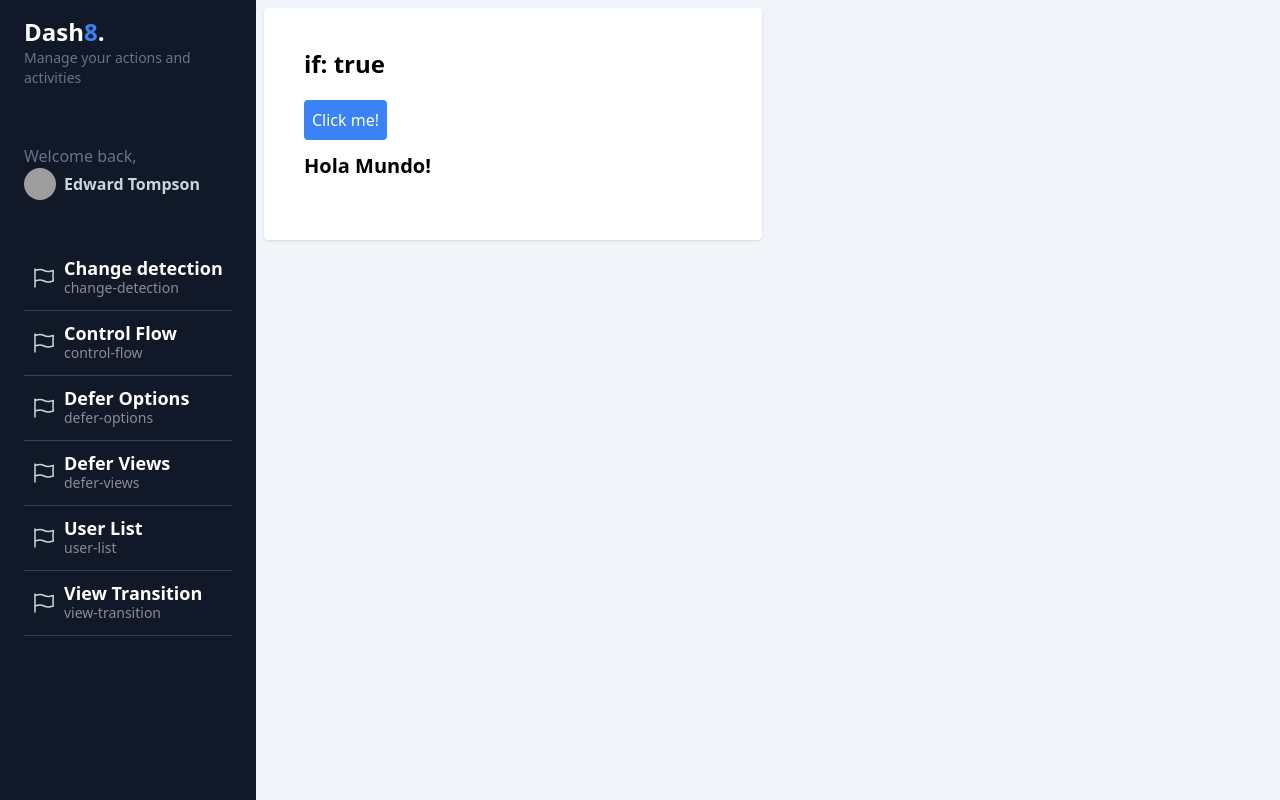
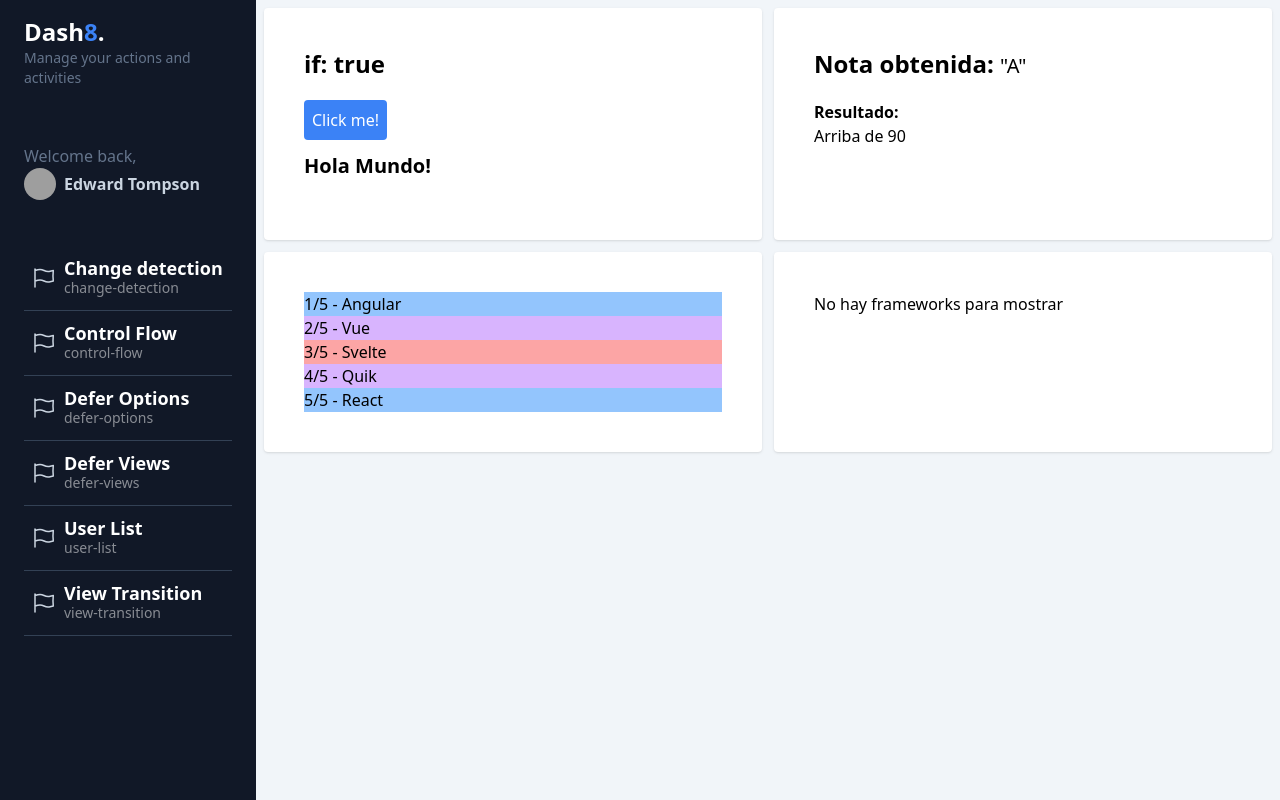
Before and after one commit to FabzDev/dashboard-A17, an Angular app: page /dashboard/control-flow in a window 1280 px wide. Built offline with nearby package versions, Linux system fonts and the light colour scheme; grey boxes are pictures that could not be loaded.

Commit message:
Implemented @switch and @for

```diff
--- a/src/app/dashboard/pages/control-flow/control-flow.component.html
+++ b/src/app/dashboard/pages/control-flow/control-flow.component.html
@@ -1,3 +1,4 @@
+<!-- @if -->
 <section class="grid grid-cols-1 md:grid-cols-2 gap-3">
 
   <div class="bg-white rounded shadow p-10">
@@ -9,11 +10,64 @@
     </button>
 
     @if(controlSignal()){
-      <h1 class="mt-3 text-xl font-bold mb-5">Hola Mundo!</h1>
+    <h1 class="mt-3 text-xl font-bold mb-5">Hola Mundo!</h1>
     } @else {
-      <h2 class="mt-3 text-xl font-bold mb-5">*********</h2>
+    <h2 class="mt-3 text-xl font-bold mb-5">*********</h2>
     }
 
   </div>
 
+  <!-- @switch -->
+  <div class="bg-white rounded shadow p-10">
+    <h1 class="text-2xl font-bold mb-5">Nota obtenida: <span class="text-xl font-medium">"{{grade()}}"</span></h1>
+    <h1 class="ext-xl font-bold">Resultado: </h1>
+    @switch (grade()) {
+      @case ('A') {
+        <h1>Arriba de 90</h1>
+      }
+      @case ('B') {
+        <h1>Arriba de 80</h1>
+      }
+      @default {
+        <h1>Reprobado</h1>
+      }
+    }
+  </div>
+
+  <!-- @for -->
+  <div class="bg-white rounded shadow p-10">
+
+    <ul>
+      @for( framework of frameworks();
+          track framework;
+          let i = $index, odd = $odd, even = $even, first = $first, last = $last, count = $count;
+    ){
+      <li [class]="{
+        'bg-red-300': even && !first && !last,
+        'bg-purple-300': odd && !first && !last,
+        'bg-blue-300': first || last,
+
+      }">
+        {{ i + 1 }}/{{count}} - {{framework}}
+      </li>
+    }
+    </ul>
+
+  </div>
+
+  <div class="bg-white rounded shadow p-10">
+
+    <ul>
+      @for( framework of emptyFrameworks();
+          track $index;
+    ){
+      <li>{{framework}}</li>
+    } @empty {
+      <li>No hay frameworks para mostrar</li>
+    }
+    </ul>
+
+  </div>
+
+
 </section>
--- a/src/app/dashboard/pages/control-flow/control-flow.component.ts
+++ b/src/app/dashboard/pages/control-flow/control-flow.component.ts
@@ -1,4 +1,6 @@
 import { Component, signal } from '@angular/core';
+
+type Grade = 'A' | 'B' | 'F';
 
 @Component({
   selector: 'dashboard-control-flow',
@@ -10,6 +12,9 @@ import { Component, signal } from '@angular/core';
 export default class ControlFlowComponent {
 
   public controlSignal = signal(true);
+  public grade = signal<Grade>('A');
+  public frameworks = signal(['Angular', 'Vue', 'Svelte', 'Quik', 'React']);
+  public emptyFrameworks = signal([]);
 
   toggleButton(){
     this.controlSignal.update( value => !value )
```
